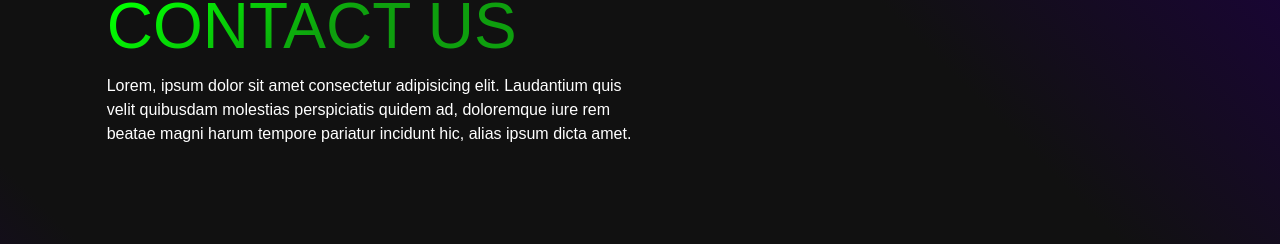
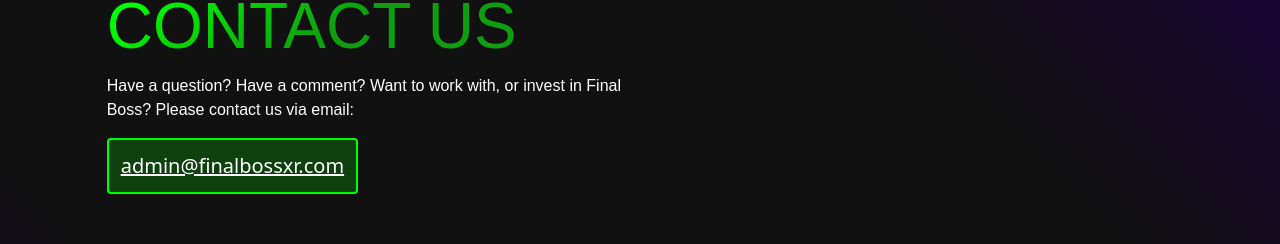
Before and after one commit to FBSAR/finalbossar, a SvelteKit app: page /contact in a window 1280 px wide. Shown: the part 118-362 px from the top of the page. Built offline with nearby package versions, Linux system fonts and the light colour scheme; a web font is replaced by a local one.

Commit message:
Contact Page v1

```diff
--- a/src/routes/about/+page.svelte
+++ b/src/routes/about/+page.svelte
@@ -59,7 +59,7 @@
   <!-- Header -->
   <div class="mx-auto w-11/12 lg:w-11/12 xl:w-10/12">
     <h1 class="jersey-font page-header green-header-text">ABOUT US</h1>
-    <p class="sm:w-1/2 lg:w-1/2">Lorem, ipsum dolor sit amet consectetur adipisicing elit. Laudantium quis velit quibusdam molestias perspiciatis quidem ad, doloremque iure rem beatae magni harum tempore pariatur incidunt hic, alias ipsum dicta amet.</p>
+    <p class="sm:w-1/2 lg:w-1/2">Introducing the Final Boss team.</p>
   </div>
 
   <!-- Founders -->
--- a/src/routes/contact/+page.svelte
+++ b/src/routes/contact/+page.svelte
@@ -10,7 +10,8 @@
   <!-- Header -->
   <div class="mx-auto w-11/12 lg:w-11/12 xl:w-10/12">
     <h1 class="jersey-font page-header green-header-text">CONTACT US</h1>
-    <p class="sm:w-1/2 lg:w-1/2">Lorem, ipsum dolor sit amet consectetur adipisicing elit. Laudantium quis velit quibusdam molestias perspiciatis quidem ad, doloremque iure rem beatae magni harum tempore pariatur incidunt hic, alias ipsum dicta amet.</p>
+    <p class="sm:w-1/2 lg:w-1/2">Have a question? Have a comment? Want to work with, or invest in Final Boss? Please contact us via email: </p>
+    <a href="" class="text-xl text-white border-2 border-[#00ff00] bg-[#00ff00]/20 mt-4 p-3 rounded inline-block underline">admin@finalbossxr.com</a>
   </div>
 </main>
 <style>
```
